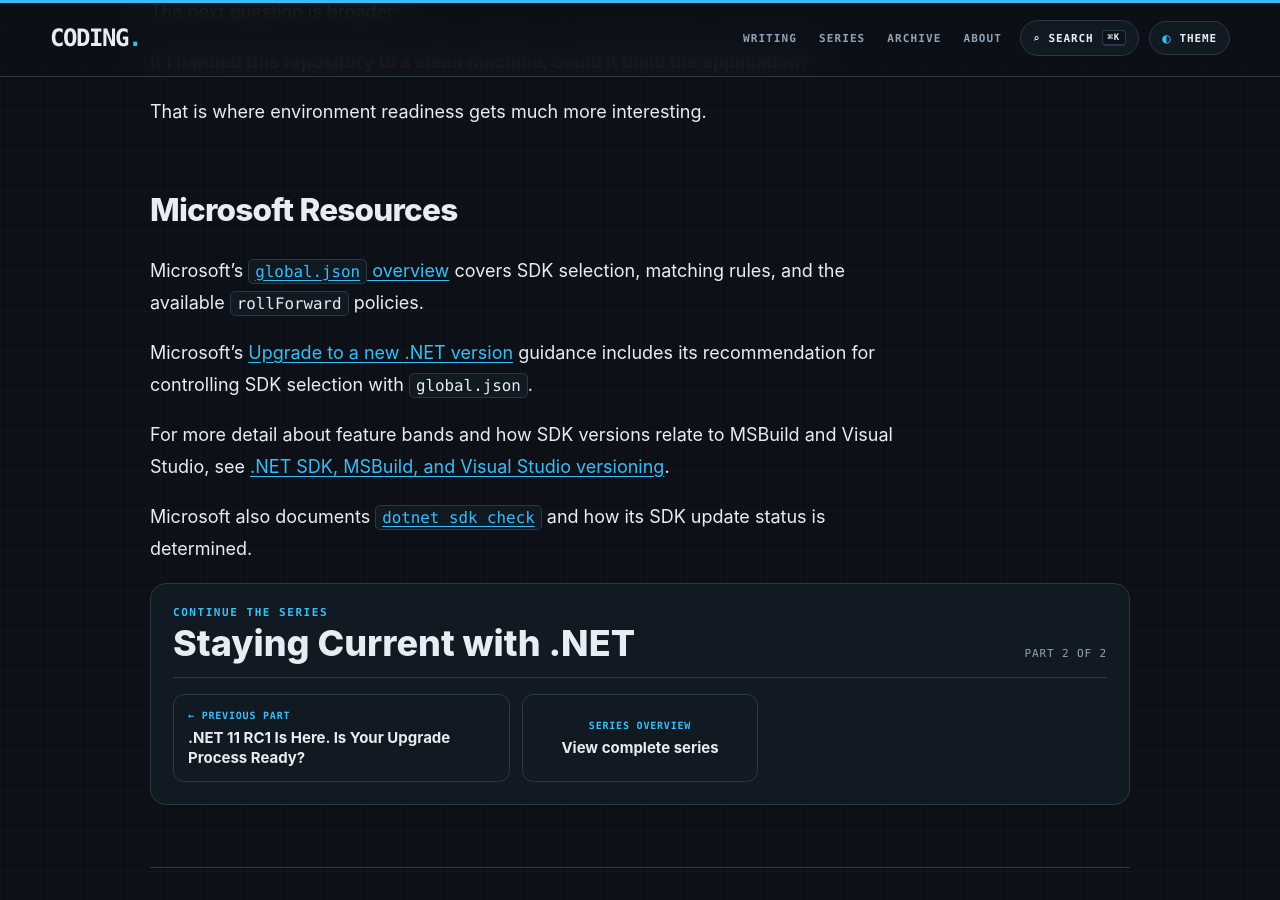
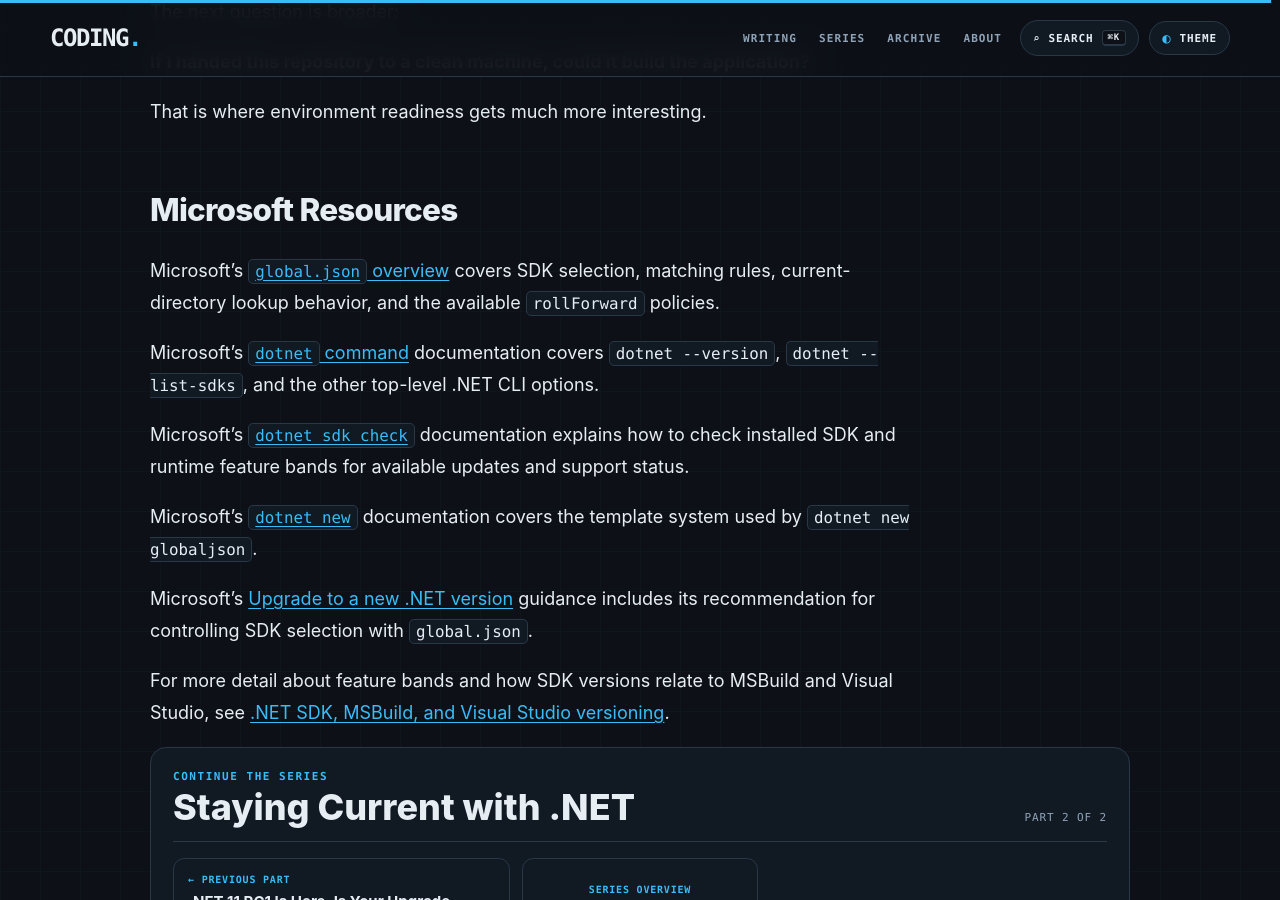
Before and after one commit to infoconex/coding-blog, a Jekyll site: the page built from post/2026/09/16/before-you-upgrade-dotnet-do-you-know-what-is-building-it/index.md, in a window 1280 px wide and 900 px high, scrolled down 15089 px. Built offline with Jekyll 4.4.1, drawn with Linux system fonts in a browser that asks for light colours; some of the changed text lies outside the part shown.

Commit message:
Add Microsoft CLI references

```diff
--- a/post/2026/09/16/before-you-upgrade-dotnet-do-you-know-what-is-building-it/index.md
+++ b/post/2026/09/16/before-you-upgrade-dotnet-do-you-know-what-is-building-it/index.md
@@ -449,10 +449,14 @@ That is where environment readiness gets much more interesting.
 
 ## Microsoft Resources
 
-Microsoft's [`global.json` overview](https://learn.microsoft.com/en-us/dotnet/core/tools/global-json) covers SDK selection, matching rules, and the available `rollForward` policies.
+Microsoft's [`global.json` overview](https://learn.microsoft.com/en-us/dotnet/core/tools/global-json) covers SDK selection, matching rules, current-directory lookup behavior, and the available `rollForward` policies.
+
+Microsoft's [`dotnet` command](https://learn.microsoft.com/en-us/dotnet/core/tools/dotnet) documentation covers `dotnet --version`, `dotnet --list-sdks`, and the other top-level .NET CLI options.
+
+Microsoft's [`dotnet sdk check`](https://learn.microsoft.com/en-us/dotnet/core/tools/dotnet-sdk-check) documentation explains how to check installed SDK and runtime feature bands for available updates and support status.
+
+Microsoft's [`dotnet new`](https://learn.microsoft.com/en-us/dotnet/core/tools/dotnet-new) documentation covers the template system used by `dotnet new globaljson`.
 
 Microsoft's [Upgrade to a new .NET version](https://learn.microsoft.com/en-us/dotnet/core/install/upgrade) guidance includes its recommendation for controlling SDK selection with `global.json`.
 
 For more detail about feature bands and how SDK versions relate to MSBuild and Visual Studio, see [.NET SDK, MSBuild, and Visual Studio versioning](https://learn.microsoft.com/en-us/dotnet/core/porting/versioning-sdk-msbuild-vs).
-
-Microsoft also documents [`dotnet sdk check`](https://learn.microsoft.com/en-us/dotnet/core/tools/dotnet-sdk-check) and how its SDK update status is determined.
```
